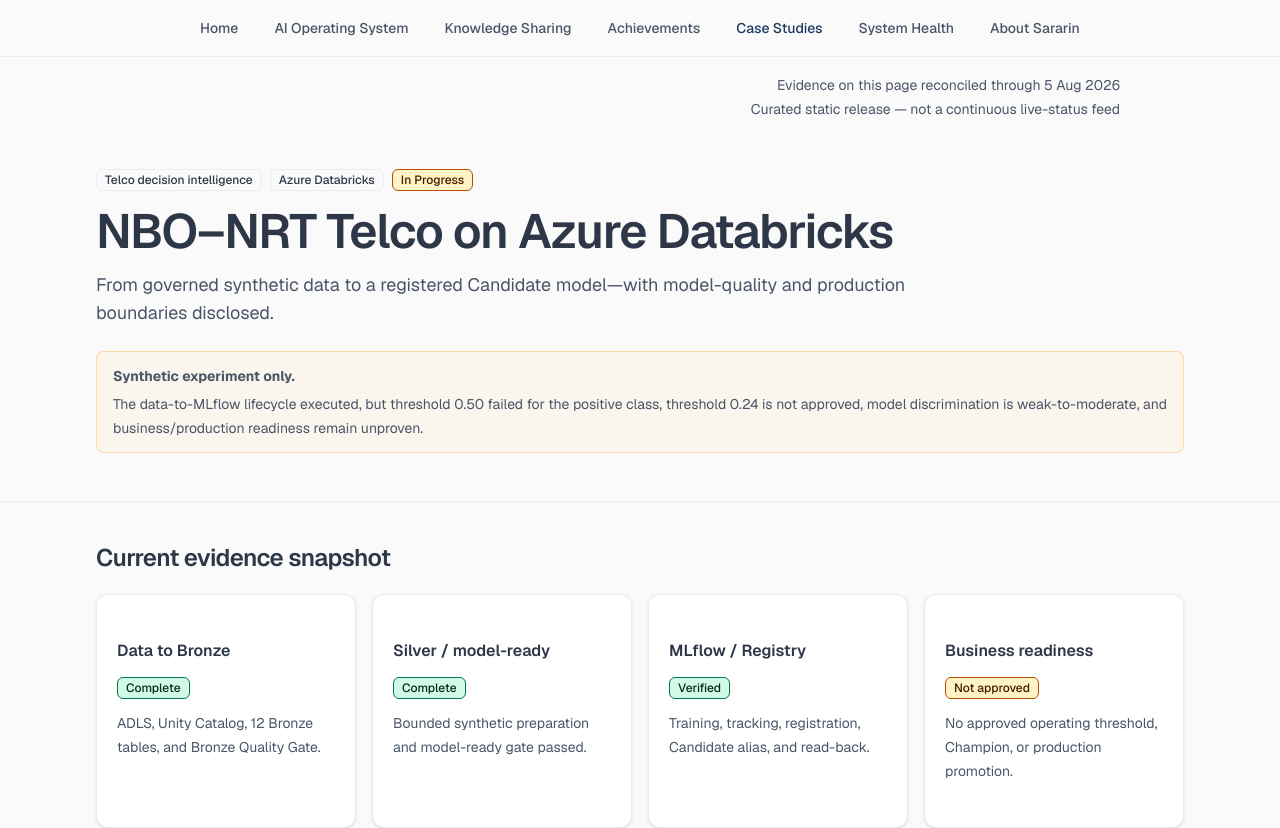
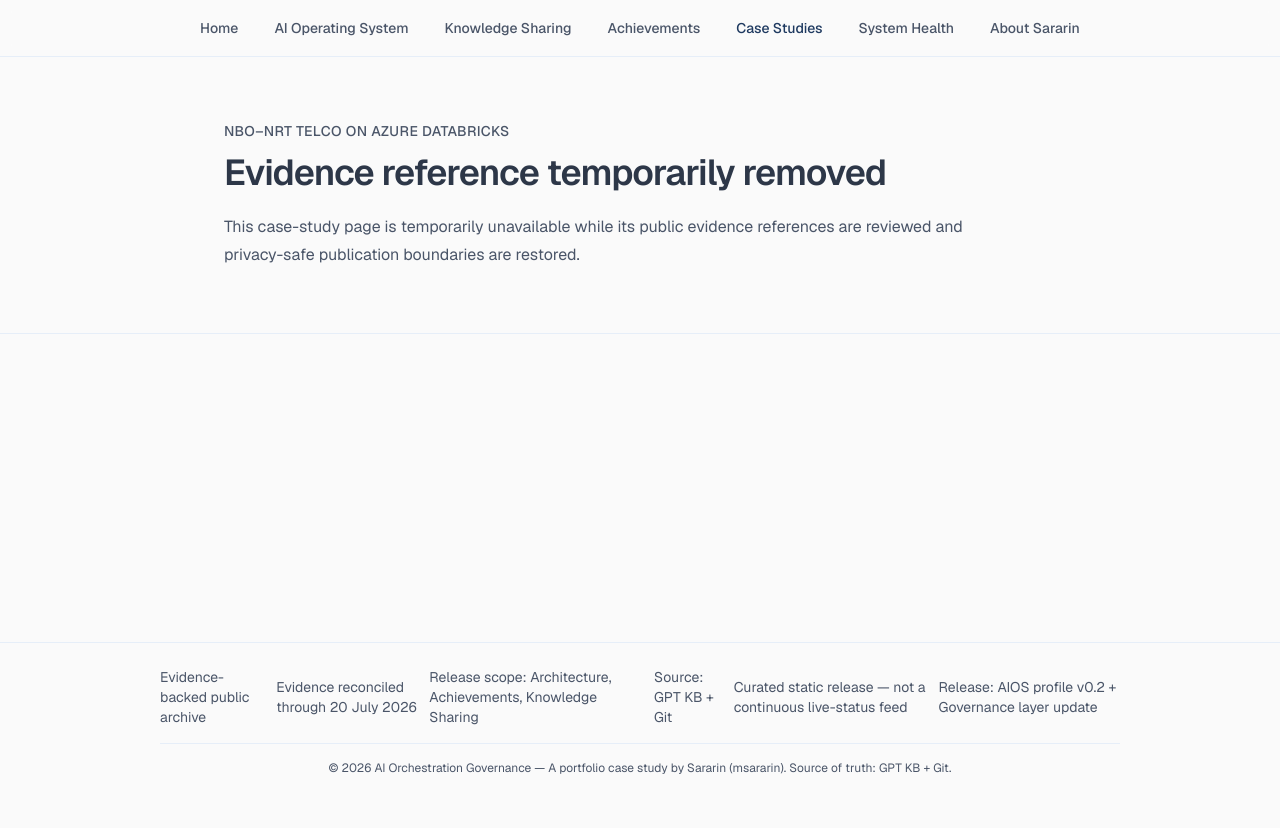
Before and after one commit to msararin/ai-os-profile, a Next.js app: page /case-studies/nbo-nrt-azure-databricks in a window 1280 px wide. Shown: the top 828 px of the page. After the commit the page ends 800 px from the top, so only its background shows below. Built offline with nearby package versions, Linux system fonts and the light colour scheme.

Commit message:
Emergency: contain NBO-NRT evidence-link privacy exposure

```diff
--- /dev/null
+++ b/app/case-studies/nbo-nrt-azure-databricks/layout.tsx
@@ -0,0 +1,31 @@
+import type { ReactNode } from "react"
+import { SiteFooter } from "@/components/site-footer"
+import { SiteHeader } from "@/components/site-header"
+
+export default function NboNrtPrivacyContainmentLayout({
+  children: _children,
+}: {
+  children: ReactNode
+}) {
+  return (
+    <div className="flex min-h-screen flex-col">
+      <SiteHeader />
+      <main className="flex-1">
+        <section className="border-b border-border bg-background">
+          <div className="mx-auto max-w-4xl px-4 py-16 sm:px-6 lg:px-8">
+            <p className="text-sm font-medium uppercase tracking-wide text-muted-foreground">
+              NBO–NRT Telco on Azure Databricks
+            </p>
+            <h1 className="mt-3 text-3xl font-semibold tracking-tight text-foreground sm:text-4xl">
+              Evidence reference temporarily removed
+            </h1>
+            <p className="mt-5 max-w-3xl text-base leading-7 text-muted-foreground">
+              This case-study page is temporarily unavailable while its public evidence references are reviewed and privacy-safe publication boundaries are restored.
+            </p>
+          </div>
+        </section>
+      </main>
+      <SiteFooter />
+    </div>
+  )
+}
```
